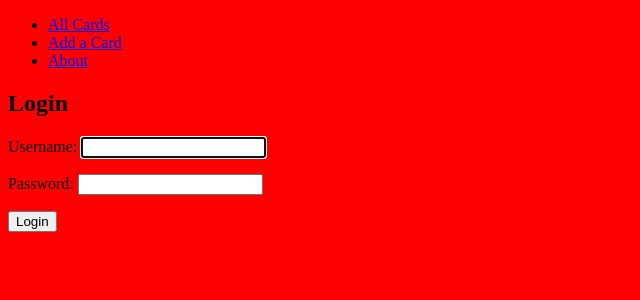
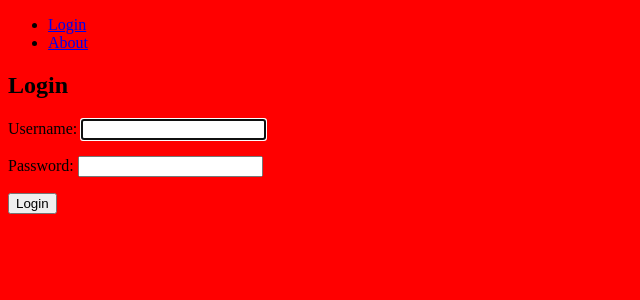
Before and after one commit to KevRdz/hoarder-of-cards, a Django app: page / in a window 1280 px wide. Shown: the top 300 px of the page, without its empty margins (0-640 px from the left). Run offline with Django 4.2, Linux system fonts and the light colour scheme.

Commit message:
update nav bar dynamically

```diff
--- a/hoarderofcards/settings.py
+++ b/hoarderofcards/settings.py
@@ -122,6 +122,8 @@ USE_TZ = True
 # https://docs.djangoproject.com/en/4.1/howto/static-files/
 
 STATIC_URL = 'static/'
+LOGIN_REDIRECT_URL = 'cards_index'
+LOGOUT_REDIRECT_URL = 'home'
 
 # Default primary key field type
 # https://docs.djangoproject.com/en/4.1/ref/settings/#default-auto-field
--- a/main_app/templates/base.html
+++ b/main_app/templates/base.html
@@ -19,9 +19,15 @@
   <header>
     <nav>
       <ul>
-        <li><a href="{% url 'cards_index' %}">All Cards</a></li>
-        <li><a href="{% url 'cards_create' %}">Add a Card</a></li>
-        <li><a href="{% url 'about' %}">About</a></li>
+        {% if user.is_authenticated %}
+          <li><a href="{% url 'cards_index' %}">All Cards</a></li>
+          <li><a href="{% url 'cards_create' %}">Add a Card</a></li>
+          <li><a href="{% url 'about' %}">About</a></li>
+          <li><a href="{% url 'logout' %}">Log Out</a></li>
+        {%else%}
+          <li><a href="{% url 'home' %}">Login</a></li>
+          <li><a href="{% url 'about' %}">About</a></li>
+        {%endif%}
       </ul>
     </nav>
   </header>
--- a/main_app/templates/home.html
+++ b/main_app/templates/home.html
@@ -11,7 +11,7 @@
   <div class="card-container">
   </div>
 </section>
-
+{%if not user.is_authenticated%}
 <section>
   <form action="{% url 'home' %}" method="post" class="login">
     <h1>Login</h1>
@@ -21,5 +21,5 @@
     <button type="submit" class="btn submit">Login</button>
   </form>
 </section>
-
+{%endif%}
 {% endblock %}
```
